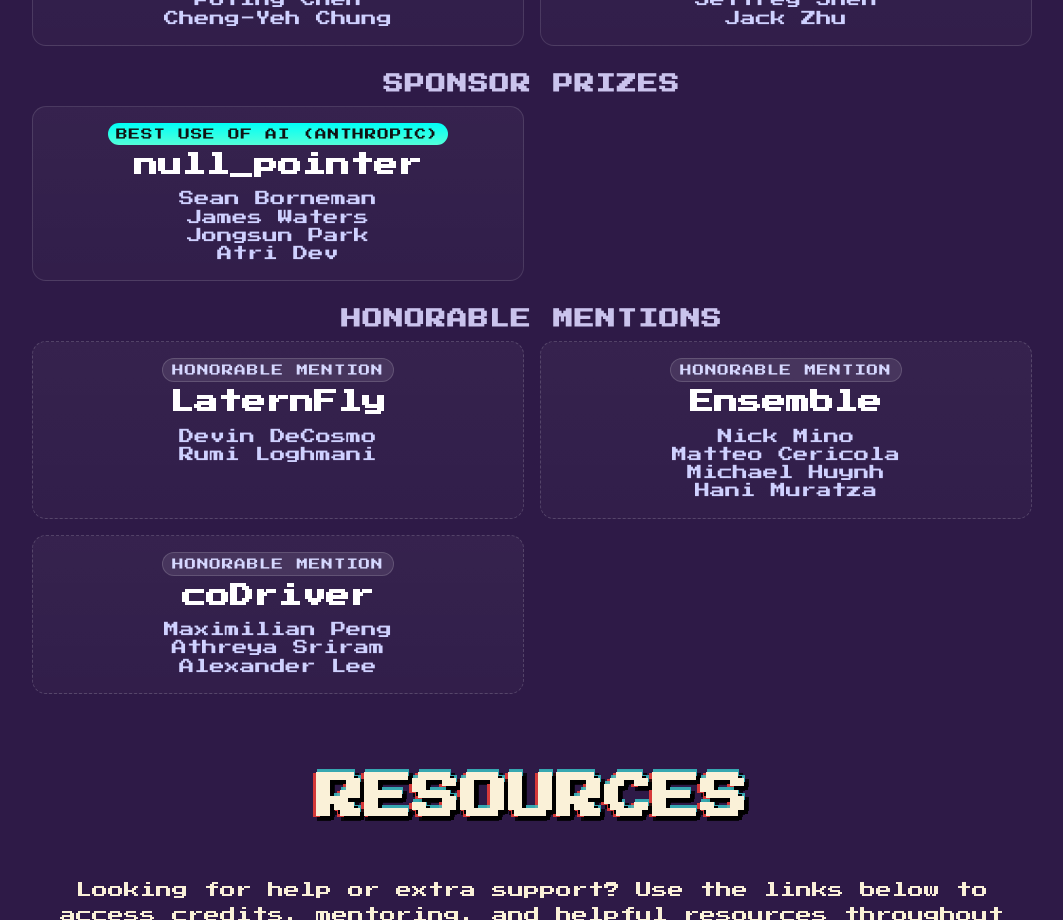
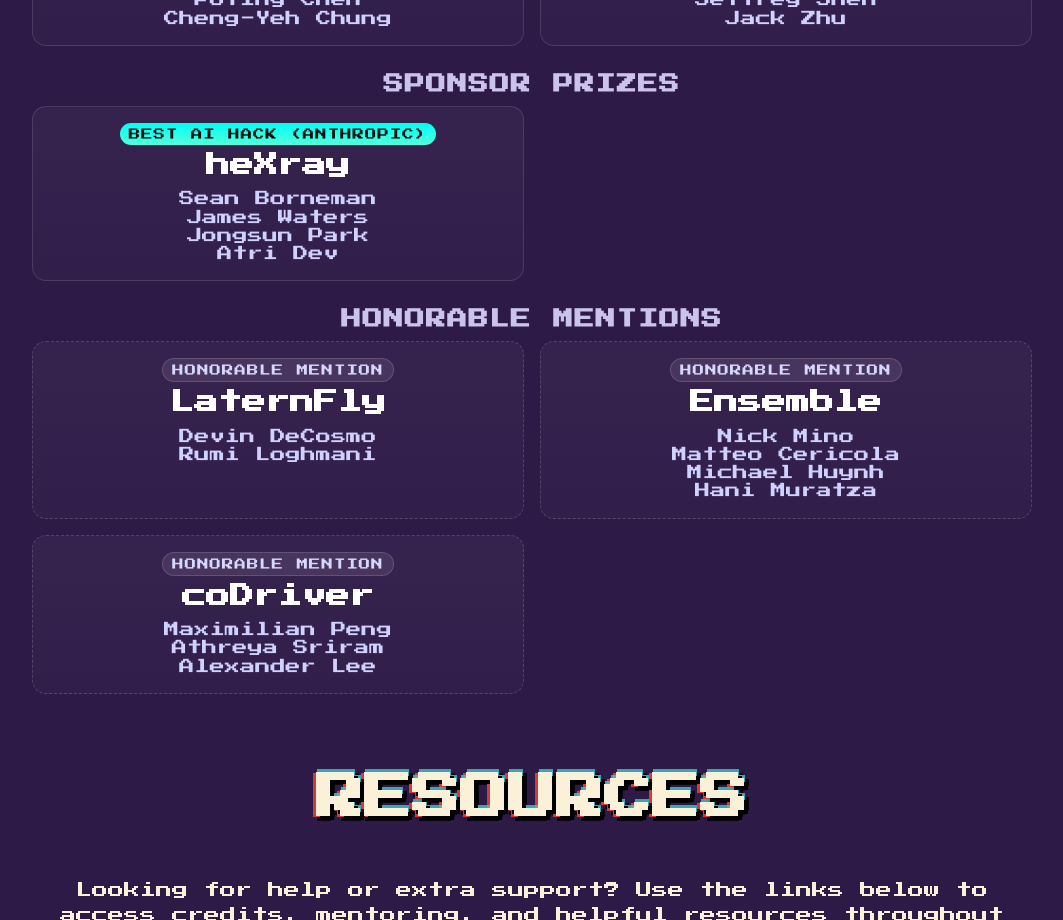
Before and after one commit to acm-cmu/hackcmu2025, a React (Create React App) app: page / in a window 1280 px wide. Shown: the part 2540-3460 px from the top of the page, without its empty margins (108-1171 px from the left). Built offline with nearby package versions, Linux system fonts and the light colour scheme.

Commit message:
correct ai name

```diff
--- a/src/App.js
+++ b/src/App.js
@@ -270,8 +270,8 @@ function App() {
   <h3 className="subsection-title">Sponsor Prizes</h3>
   <div className="winners-grid">
     <WinnerCard
-      track="Best Use of AI (Anthropic)"
-      project="null_pointer"
+      track="Best AI Hack (Anthropic)"
+      project="heXray"
       team={[
         'Sean Borneman',
         'James Waters',
```
